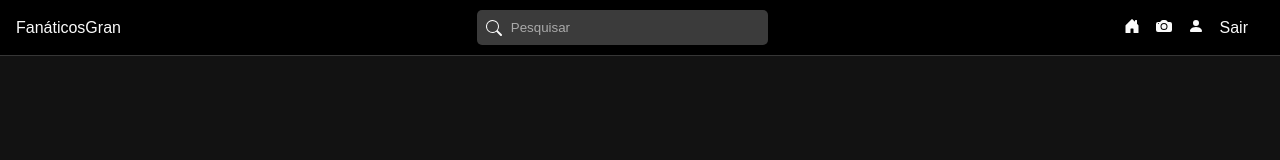
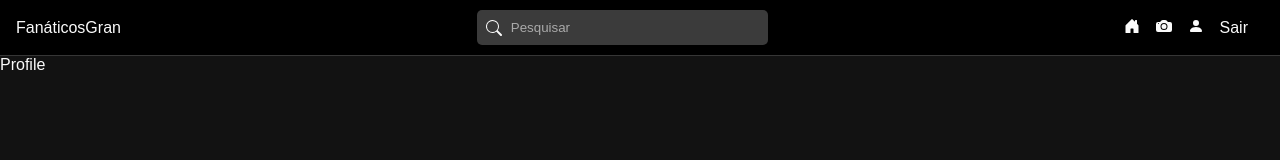
Before and after one commit to eltonathayde/ReactGran, a React (Create React App) app in the folder frontend/: page /users/1 in a window 1280 px wide. Shown: the top 160 px of the page. Built offline with nearby package versions, Linux system fonts and the light colour scheme; sample sign-in values are in the browser's storage.

Commit message:
criando pagina de postagem de fotos

```diff
--- a/frontend/src/App.js
+++ b/frontend/src/App.js
@@ -16,6 +16,7 @@
 import Login from './pages/Auth/Login';
 import Register from './pages/Auth/Register';
 import EditProfile from './pages/EditProfile/EditProfile';
+import Profile from './pages/profile/Profile'
 
 
 
@@ -36,6 +37,7 @@
        <Routes>
             <Route path="/" element={auth ? <Home/> : <Navigate to="/login"/>}/>
             <Route path="/profile" element={auth ? <EditProfile/> : <Navigate to="/login"/>}/>
+            <Route path="/users/:id" element={auth ? <Profile/> : <Navigate to="/login"/>}/>
             <Route path="/login" element={!auth ? <Login/> : <Navigate to="/"/>}/>
             <Route path="/register" element={!auth ? <Register/> : <Navigate to="/"/>}/>
         </Routes>
--- /dev/null
+++ b/frontend/src/pages/profile/Profile.js
@@ -0,0 +1,26 @@
+import "./Profile.css"
+
+import { uploads } from "../../utils/config"
+
+// component
+import Message from "../../components/Message"
+import { Link } from "react-router-dom"
+import { BsFillEyeFill,BsPencilFill,BsXlg } from "react-icons/bs"
+
+
+// hooks
+
+import { useState,useEffect, useRef} from "react"
+import { useSelector,useDispatch } from "react-redux"
+import { useParams } from "react-router-dom"
+
+// redux
+
+
+const Profile = () => {
+  return (
+    <div>Profile</div>
+  )
+}
+
+export default Profile
```
Also changed, not shown: frontend/src/pages/profile/Profile.css (added).
